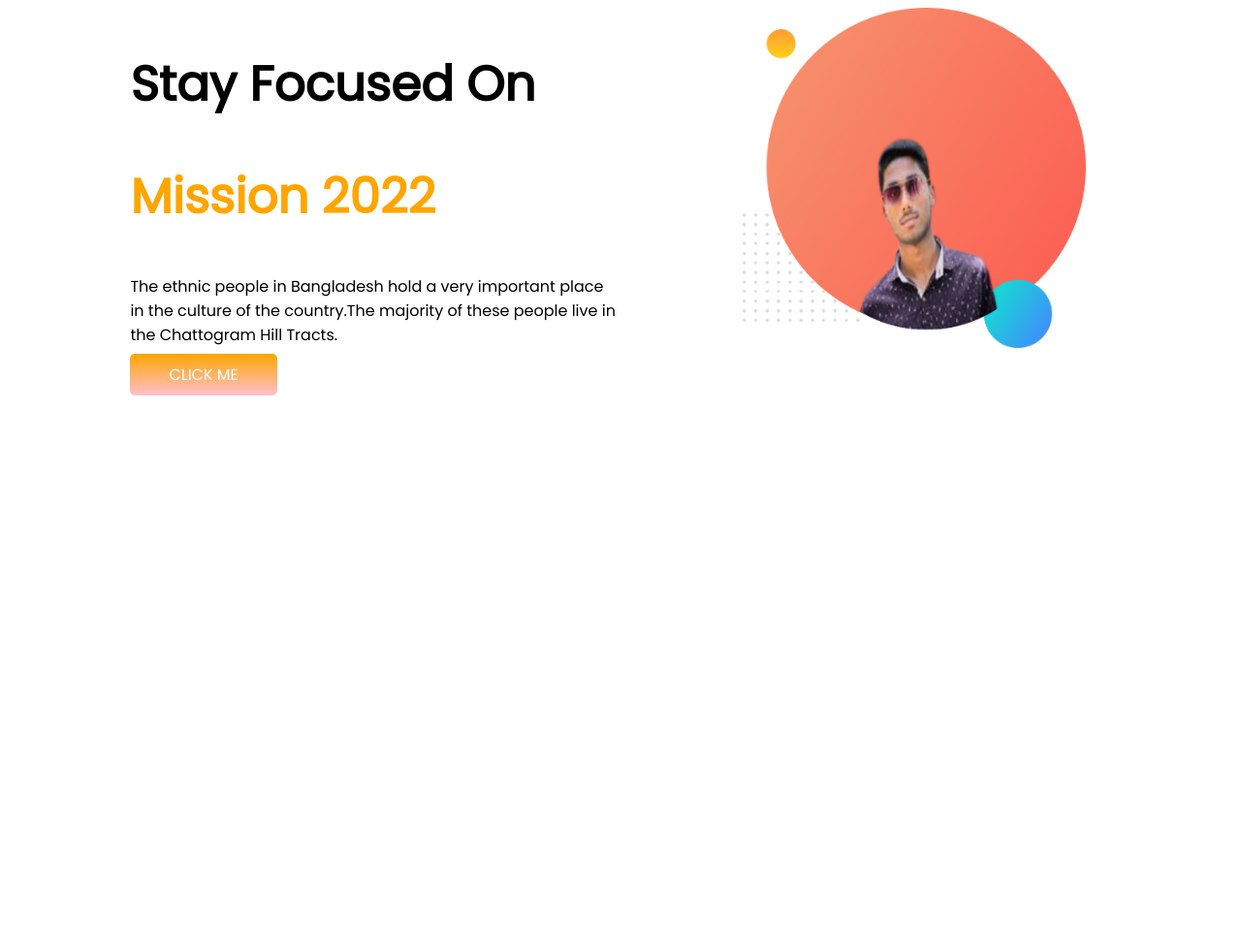
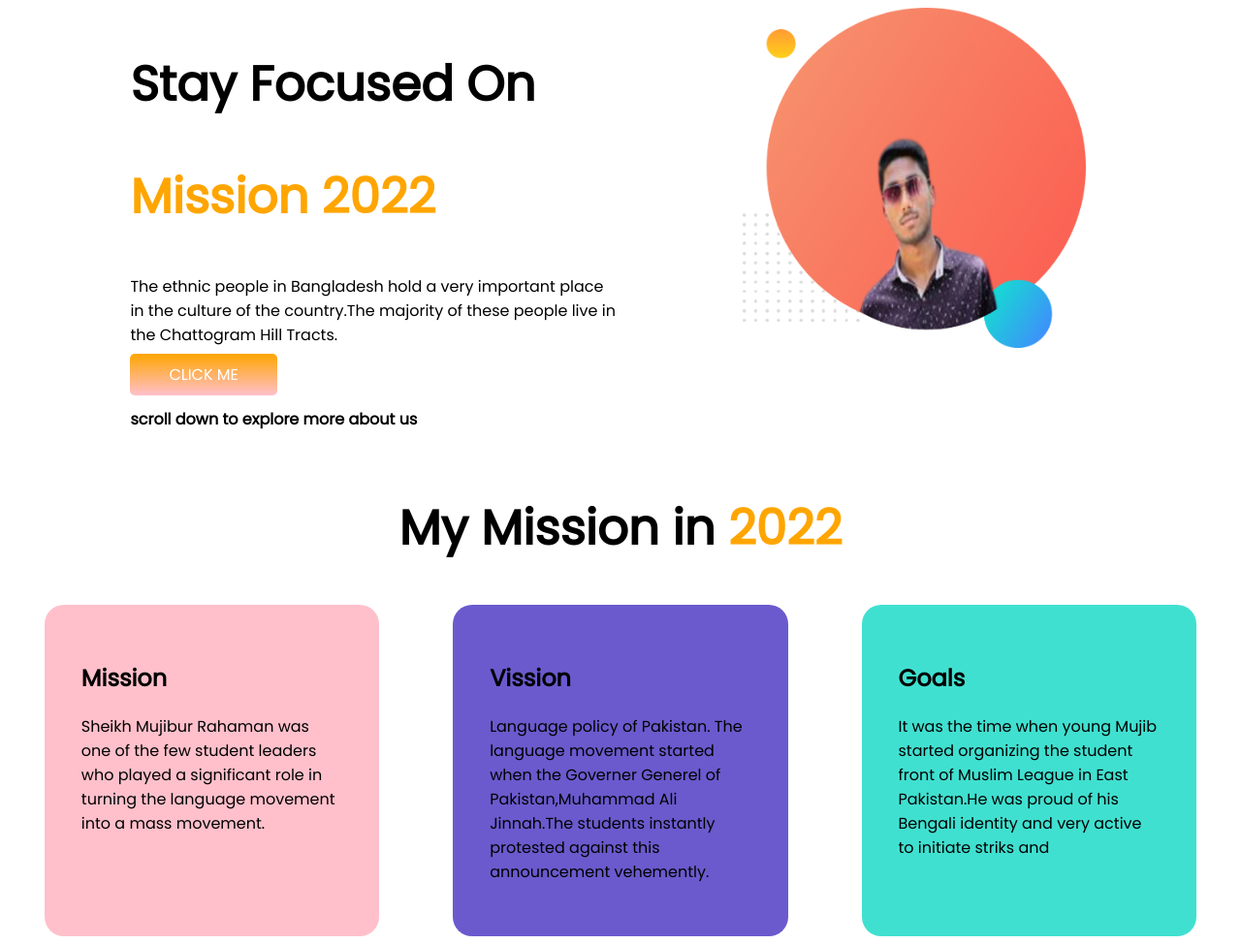
Before and after one commit to ruhanmia2/my-first-developer-portfolio, a plain HTML site: page index.html in a window 1280 px wide. Shown: the whole page at 97% size. Before the commit the page ends 800 px from the top, so only its background shows below. Drawn offline with Linux system fonts and the light colour scheme.

Commit message:
experience-mission

```diff
--- a/index.html
+++ b/index.html
@@ -13,7 +13,7 @@
 </head>
 
 <body>
-    <section>
+    <section class="flexible-container">
         <div class="half-width">
             <h1>Stay Focused On</h1>
             <h1 class="color">Mission 2022</h1>
@@ -21,11 +21,36 @@
                 these
                 people live in the Chattogram Hill Tracts.</p>
             <a class="link-button" target="_blank" href="https://www.youtube.com/">CLICK ME</a>
+            <h4>scroll down to explore more about us</h4>
         </div>
         <div class="half-width">
             <img src="images/ruhan.png" alt="">
         </div>
     </section>
+    <section class="mission-area flexible-container">
+        <div class="mission">
+            <h1>My Mission in <span class="color">2022</span></h1>
+            <div class="flexible-container">
+                <div class="experience-item">
+                    <h2>Mission</h2>
+                    <p>Sheikh Mujibur Rahaman was one of the few student leaders who played a significant role in
+                        turning
+                        the
+                        language movement into a mass movement.</p>
+                </div>
+                <div class="experience-mission">
+                    <h2>Vission</h2>
+                    <p>Language policy of Pakistan. The language movement started when the Governer Generel of
+                        Pakistan,Muhammad
+                        Ali Jinnah.The students instantly protested against this announcement vehemently.</p>
+                </div>
+                <div class="experience-color">
+                    <h2>Goals</h2>
+                    <p>It was the time when young Mujib started organizing the student front of Muslim League in East
+                        Pakistan.He was proud of his Bengali identity and very active to initiate striks and</p>
+                </div>
+            </div>
+    </section>
 </body>
 
 </html>
--- a/style.css
+++ b/style.css
@@ -7,7 +7,7 @@ h1{
 .color{
     color:orange;
 }
-section{
+.flexible-container{
     display: flex;
 }
 .half-width{
@@ -25,3 +25,30 @@ section{
     color: white;
     font-weight: 300;
 }
+.experience-item{
+    background-color: pink;
+    width: 40%;
+    margin-left: 3%;
+    margin-right: 3%;
+    padding: 3%;
+    border-radius: 20px;
+}
+.experience-mission{
+    background-color: slateblue;
+    width: 40%;
+    margin-left: 3%;
+    margin-right: 3%;
+    padding: 3%;
+    border-radius: 20px;
+}
+.experience-color{
+    background-color: turquoise;
+    width: 40%;
+    margin-left: 3%;
+    margin-right: 3%;
+    padding: 3%;
+    border-radius: 20px;
+}
+.mission h1{
+    text-align: center;
+}
```
